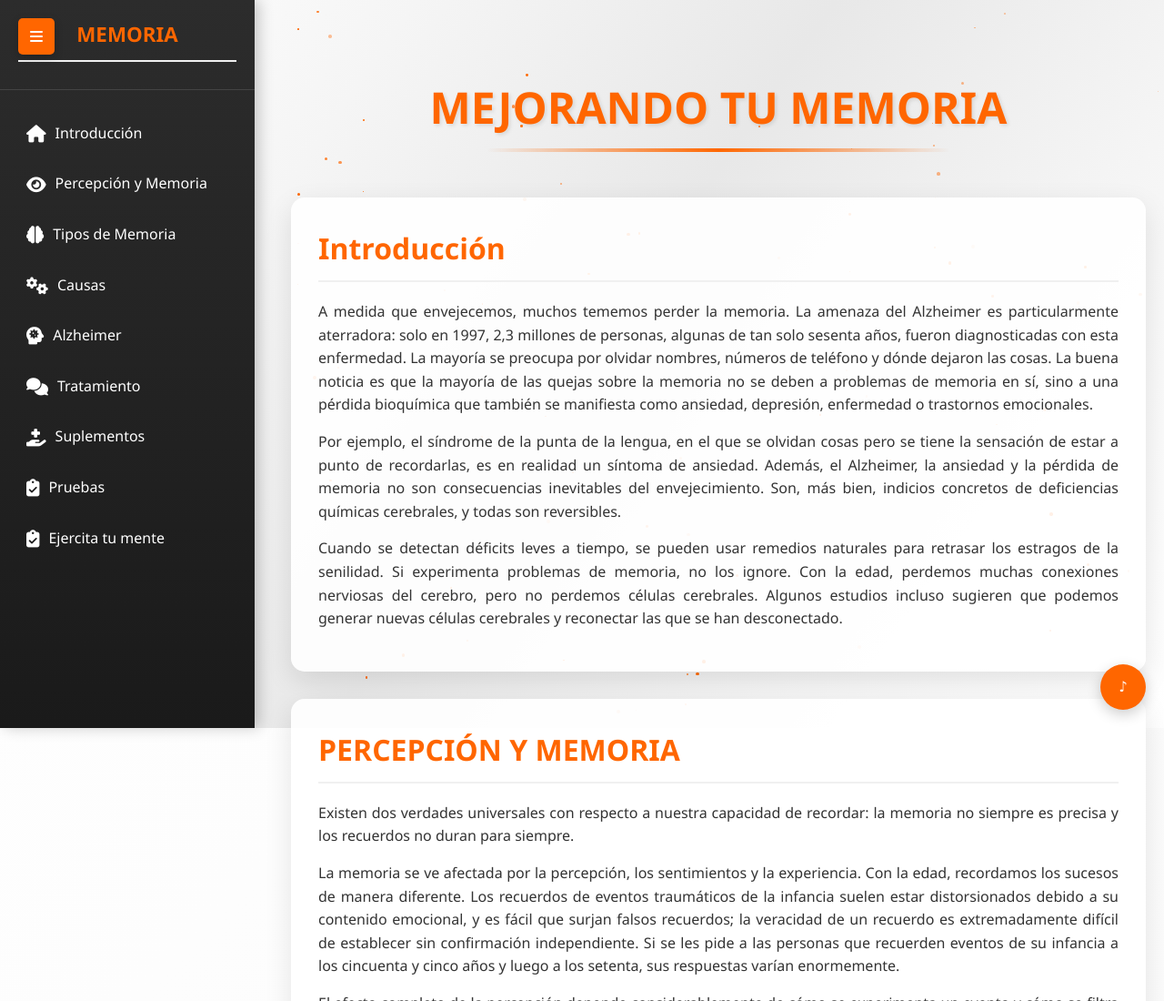
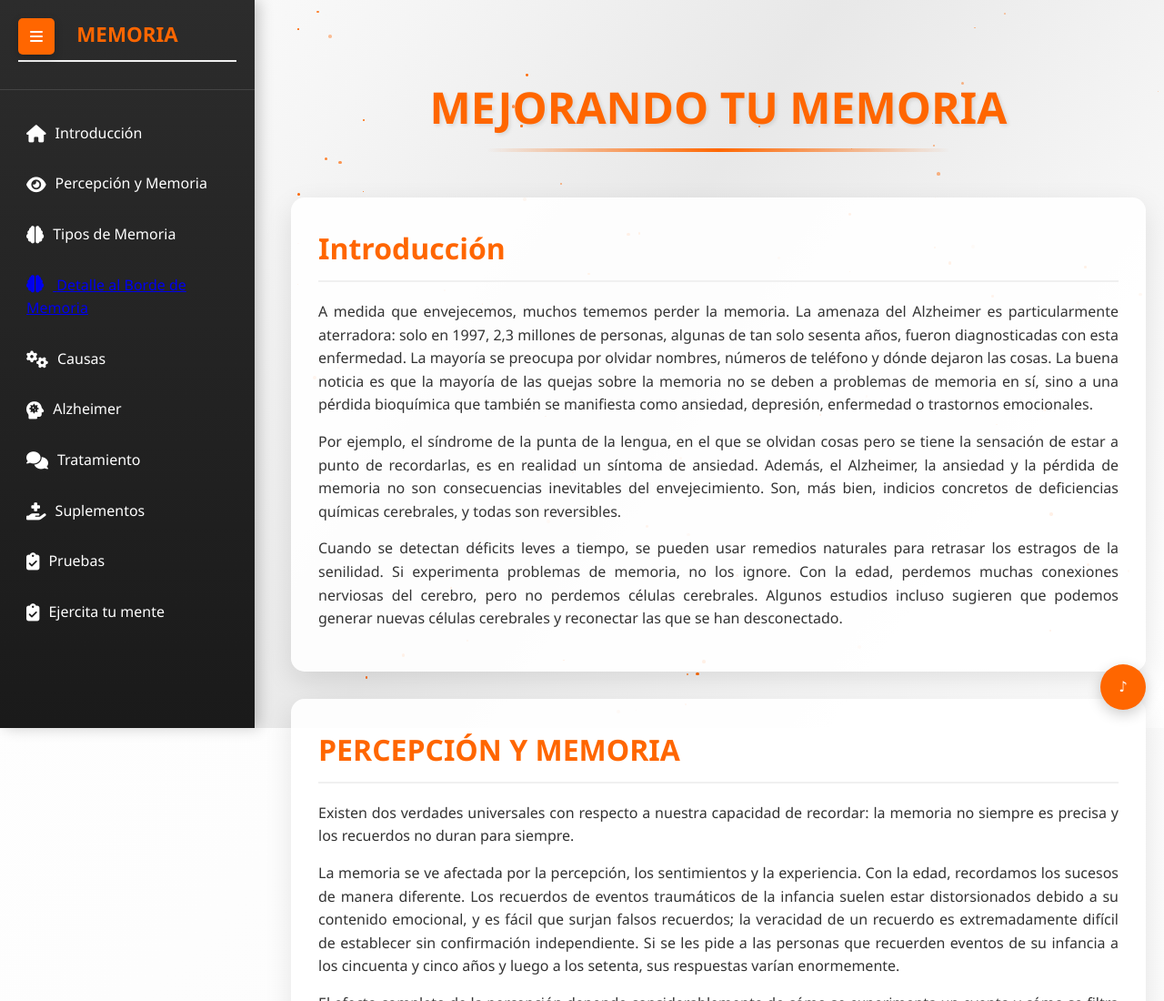
Before and after one commit to cristian624/memoria, a plain HTML site: page index.html in a window 1280 px wide. Shown: the top 1100 px of the page at 91% size. Drawn offline with Linux system fonts and the light colour scheme.

Commit message:
agregar sub index

```diff
--- a/index.html
+++ b/index.html
@@ -31,6 +31,12 @@
                 <i class="fas fa-brain"></i>
                 <span>Tipos de Memoria</span>
             </li>
+             <a href="SalIndex.html"  class="menu-item" target="_blank" >
+			    <li  data-target="SalIndex">
+                    <i class="fas fa-brain"></i>
+                    <span>Detalle al Borde de Memoria</span>
+                </li>
+			 </a>
             <li class="menu-item" data-target="causas">
                 <i class="fas fa-cogs"></i>
                 <span>Causas</span>
```
